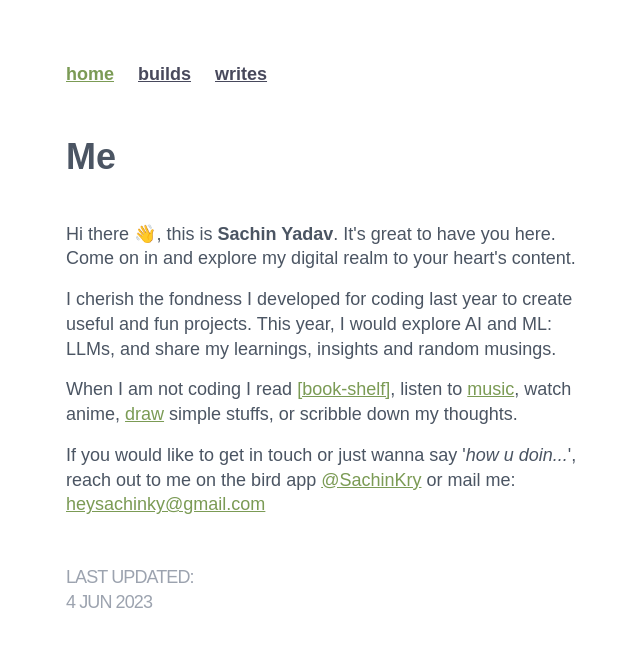
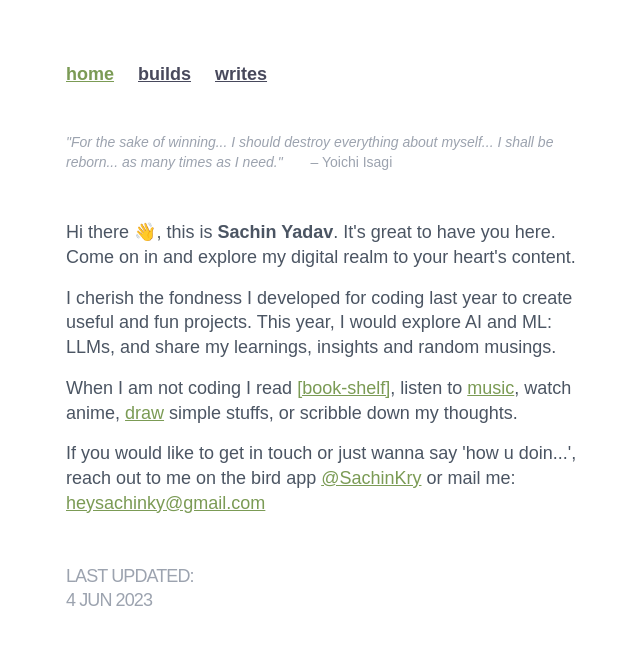
Before and after one commit to Sachinkry/Personal-Website, a Next.js app: page / in a window 1280 px wide. Shown: the top 646 px of the page, without its empty margins (318-958 px from the left). Built offline with nearby package versions, Linux system fonts and the light colour scheme; no server answers.

Commit message:
added quote

```diff
--- a/pages/index.js
+++ b/pages/index.js
@@ -19,6 +19,9 @@ export default function Home() {
       console.log("error from admin-api:::::", error);
     }
   }, [])
+  // here the html code for quote is written
+  // you need to convert - into
+  const quote = <p className="text-sm text-gray-400 mb-2  "><i>&quot;For the sake of winning... I should destroy everything about myself... I shall be reborn... as many times as I need.&quot; </i><span className='ml-6 text-semibold '>&ndash; Yoichi Isagi</span></p>
 
 
   return (
@@ -29,7 +32,8 @@ export default function Home() {
 
         <div className='w-full flex text-4xl'>
           {/* <ImagePic /> */}
-          <h1 className='text-4xl font-semibold leading-snug text-gray-600'>Me</h1>
+          {quote}
+          {/* <h1 className='text-4xl font-semibold leading-snug text-gray-600'>Me</h1> */}
         </div>
         <div className="flex flex-col space-y-4 items-center justify-center w-full ">
             <p className="">Hi there  👋, this is <span className='font-semibold'>Sachin Yadav</span>. It&apos;s great to have you here. Come on in and explore my digital realm to your heart&apos;s content.</p>
@@ -38,7 +42,7 @@ export default function Home() {
 
             <p className="">When I am not coding I read <a href={adminData.goodreads} className='text-mediumGreen underline'>[book-shelf]</a>, listen to <a href={adminData.music} className='text-mediumGreen underline'>music</a>, watch anime, <a href={adminData.drawing} className='text-mediumGreen underline'>draw</a> simple stuffs, or scribble down my thoughts.</p>
 
-            <p className="">If you would like to get in touch or just wanna say &apos;<i>how u doin...</i>&apos;, reach out to me on the bird app <a href={adminData.twitter} className='text-mediumGreen underline'>@SachinKry</a> or mail me: <a href={`mailto:${adminData.email}`} className='text-mediumGreen underline'>heysachinky@gmail.com</a></p>
+            <p className="">If you would like to get in touch or just wanna say &apos;how u doin...&apos;, reach out to me on the bird app <a href={adminData.twitter} className='text-mediumGreen underline'>@SachinKry</a> or mail me: <a href={`mailto:${adminData.email}`} className='text-mediumGreen underline'>heysachinky@gmail.com</a></p>
         </div>
     </div>
 
```
